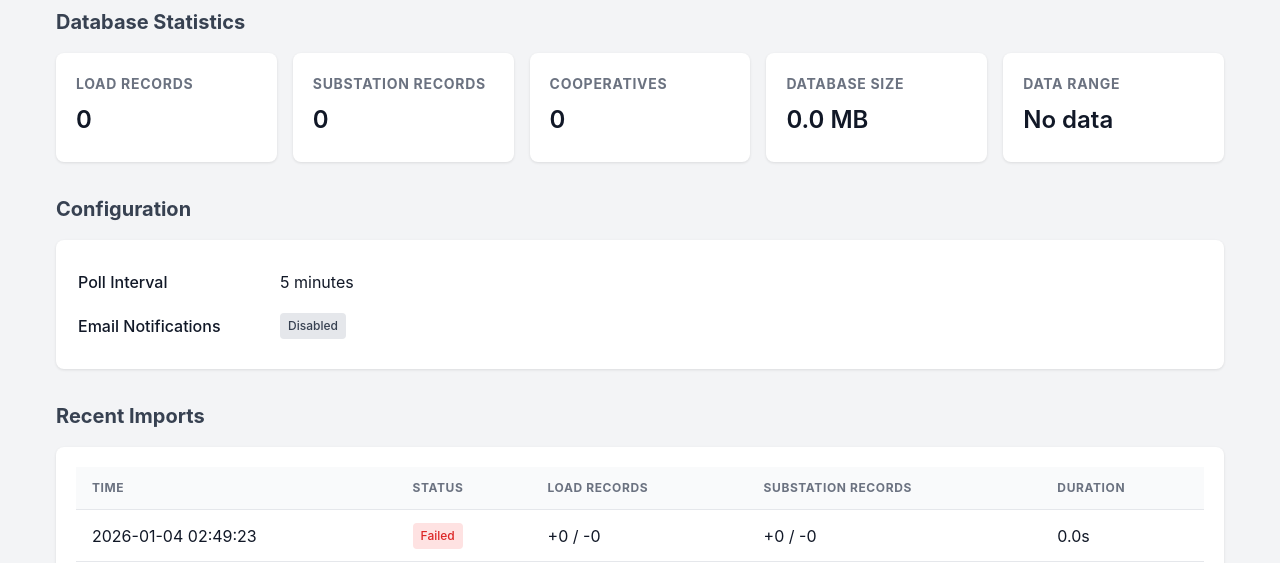
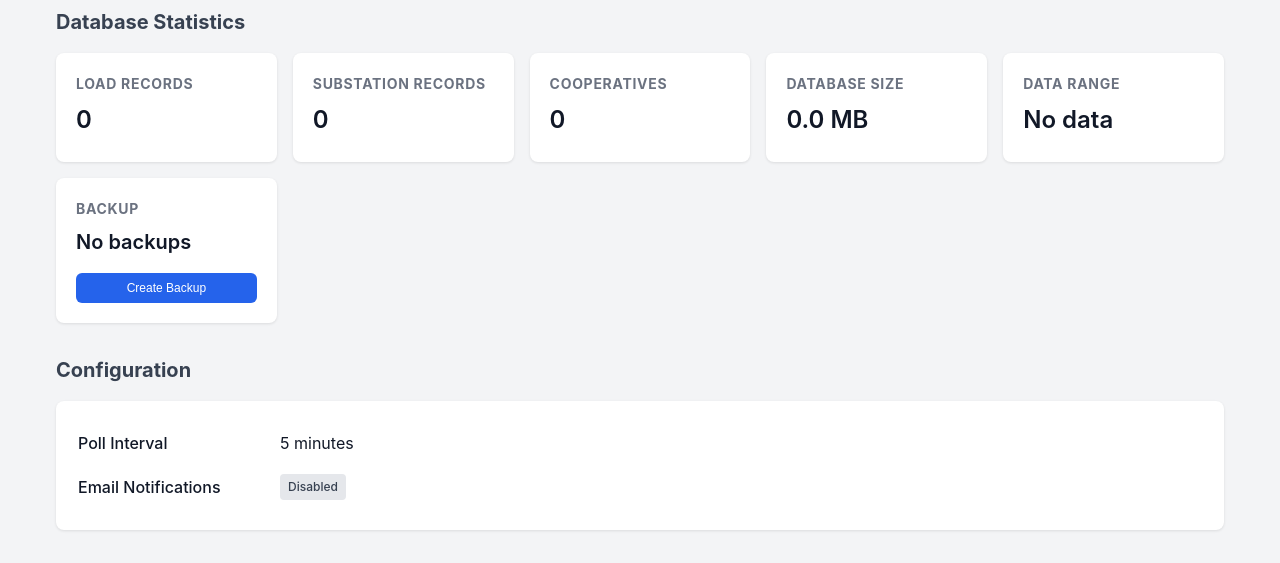
Before and after one commit to de1905/kamo-load-logger, a FastAPI app: page / in a window 1280 px wide. Shown: the part 304-867 px from the top of the page. Run offline with FastAPI, Linux system fonts and the light colour scheme.

Commit message:
Add backup card to dashboard
- Shows last backup date/time in Database Statistics section
- Create Backup button with spinner during creation
- Toast notification for success/error feedback
- Auto-refreshes page after successful backup to show new date

🤖 Generated with [Claude Code](https://claude.com/claude-code)

Co-Authored-By: Claude Opus 4.5 <noreply@anthropic.com>

```diff
--- a/app/main.py
+++ b/app/main.py
@@ -13,6 +13,8 @@ from sqlalchemy.orm import Session
 from sqlalchemy import func
 
 from app import __version__
+from pathlib import Path
+
 from app.config import get_settings
 from app.database import init_db, get_db, LoadData, SubstationSnapshot, ImportLog, Cooperative, Setting, now_central
 from app.scheduler import start_scheduler, stop_scheduler, import_job, get_next_run_time
@@ -107,6 +109,14 @@ async def dashboard(request: Request, db: Session = Depends(get_db)):
     # Next scheduled run
     next_run = get_next_run_time()
 
+    # Last backup info
+    backup_dir = Path("data/backups")
+    last_backup = None
+    if backup_dir.exists():
+        backups = sorted(backup_dir.glob("*.zip"), key=lambda p: p.stat().st_mtime, reverse=True)
+        if backups:
+            last_backup = datetime.fromtimestamp(backups[0].stat().st_mtime)
+
     return templates.TemplateResponse(
         "dashboard.html",
         {
@@ -127,6 +137,7 @@ async def dashboard(request: Request, db: Session = Depends(get_db)):
             "notifications_enabled": settings.notifications_enabled,
             "poll_interval": settings.poll_interval_minutes,
             "now": now_central(),
+            "last_backup": last_backup,
         },
     )
 
--- a/app/templates/dashboard.html
+++ b/app/templates/dashboard.html
@@ -1,6 +1,73 @@
 {% extends "base.html" %}
 
 {% block title %}Dashboard - KAMO Load Logger{% endblock %}
+
+{% block extra_head %}
+<style>
+    .btn-backup {
+        margin-top: 0.75rem;
+        padding: 0.5rem 1rem;
+        background: var(--primary);
+        color: white;
+        border: none;
+        border-radius: 6px;
+        font-size: 0.75rem;
+        font-weight: 500;
+        cursor: pointer;
+        transition: all 0.2s;
+        width: 100%;
+    }
+
+    .btn-backup:hover:not(:disabled) {
+        background: var(--primary-dark, #1d4ed8);
+    }
+
+    .btn-backup:disabled {
+        opacity: 0.6;
+        cursor: not-allowed;
+    }
+
+    .btn-backup .spinner {
+        display: inline-block;
+        width: 12px;
+        height: 12px;
+        border: 2px solid rgba(255,255,255,0.3);
+        border-top-color: white;
+        border-radius: 50%;
+        animation: spin 1s linear infinite;
+        margin-right: 0.5rem;
+        vertical-align: middle;
+    }
+
+    @keyframes spin {
+        to { transform: rotate(360deg); }
+    }
+
+    .backup-toast {
+        position: fixed;
+        bottom: 2rem;
+        right: 2rem;
+        padding: 1rem 1.5rem;
+        background: var(--gray-900);
+        color: white;
+        border-radius: 8px;
+        box-shadow: 0 4px 12px rgba(0,0,0,0.15);
+        font-size: 0.875rem;
+        z-index: 1000;
+        opacity: 0;
+        transform: translateY(1rem);
+        transition: all 0.3s;
+    }
+
+    .backup-toast.show {
+        opacity: 1;
+        transform: translateY(0);
+    }
+
+    .backup-toast.success { background: var(--success); }
+    .backup-toast.error { background: var(--danger); }
+</style>
+{% endblock %}
 
 {% block content %}
 <h1>Dashboard</h1>
@@ -80,6 +147,18 @@
             <div class="stat-value">No data</div>
             {% endif %}
         </div>
+        <div class="card" id="backupCard">
+            <h3>Backup</h3>
+            {% if last_backup %}
+            <div class="stat-value" style="font-size: 1.25rem;">{{ last_backup.strftime('%Y-%m-%d') }}</div>
+            <div class="stat-label">{{ last_backup.strftime('%H:%M:%S') }} CST</div>
+            {% else %}
+            <div class="stat-value" style="font-size: 1.25rem;">No backups</div>
+            {% endif %}
+            <button class="btn-backup" id="backupBtn" onclick="createBackup()">
+                <span id="backupBtnText">Create Backup</span>
+            </button>
+        </div>
     </div>
 </div>
 
@@ -158,4 +237,45 @@
         <code>curl -X POST -H "X-API-Key: YOUR_KEY" http://localhost:8080/api/import/trigger</code>
     </div>
 </div>
+
+<div class="backup-toast" id="backupToast"></div>
 {% endblock %}
+
+{% block extra_scripts %}
+<script>
+    async function createBackup() {
+        const btn = document.getElementById('backupBtn');
+        const btnText = document.getElementById('backupBtnText');
+
+        btn.disabled = true;
+        btnText.innerHTML = '<span class="spinner"></span>Creating...';
+
+        try {
+            const response = await fetch('/api/backups', { method: 'POST' });
+            if (!response.ok) throw new Error('Failed to create backup');
+
+            const data = await response.json();
+            showToast('Backup created successfully', 'success');
+
+            // Update the card to show new backup time
+            setTimeout(() => window.location.reload(), 1500);
+        } catch (e) {
+            console.error('Error creating backup:', e);
+            showToast('Failed to create backup', 'error');
+            btn.disabled = false;
+            btnText.textContent = 'Create Backup';
+        }
+    }
+
+    function showToast(message, type = '') {
+        const toast = document.getElementById('backupToast');
+        toast.textContent = message;
+        toast.className = 'backup-toast ' + type;
+        toast.classList.add('show');
+
+        setTimeout(() => {
+            toast.classList.remove('show');
+        }, 3000);
+    }
+</script>
+{% endblock %}
```
